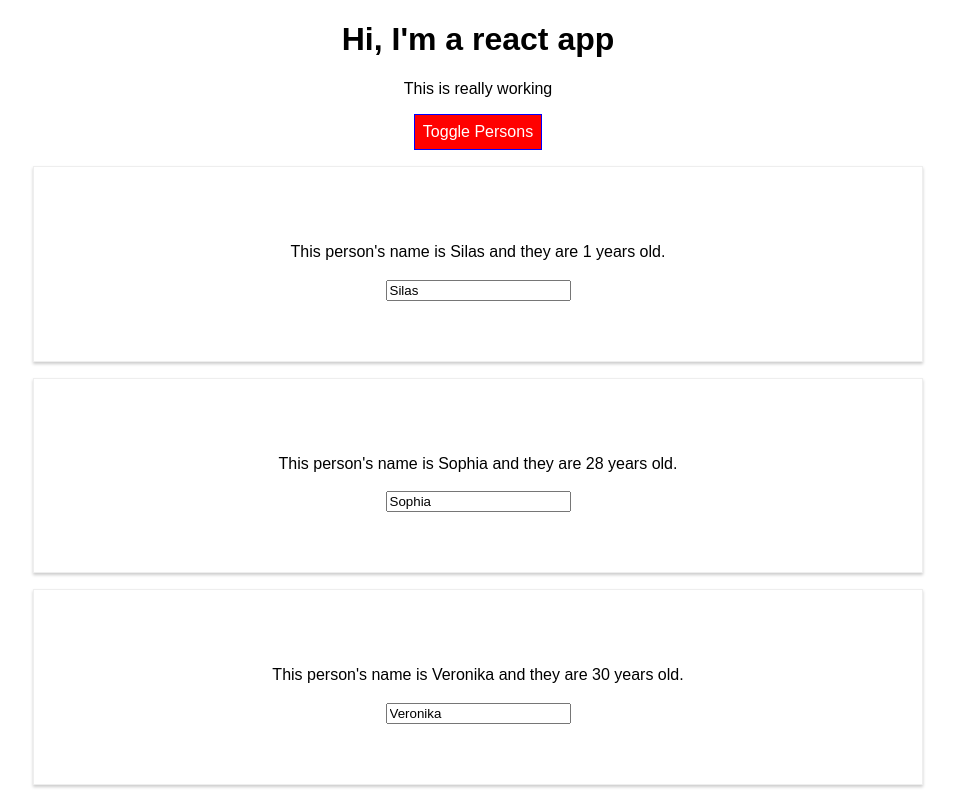
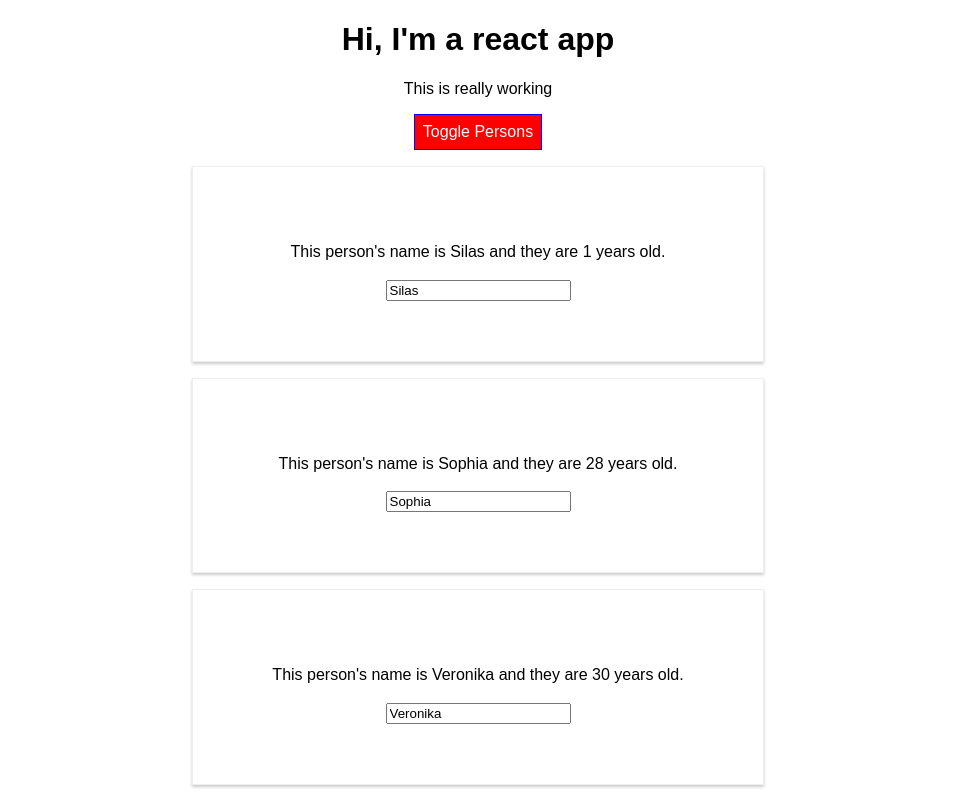
Before and after one commit to step818/React-State-and-Binding-Practice, a React (Create React App) app: page / in a window 1280 px wide. Both pictures are taken after a click on the button "Toggle Persons". Shown: the top 800 px of the page, without its empty margins (162-1117 px from the left). Built offline with nearby package versions, Linux system fonts and the light colour scheme.

Commit message:
made more components to slim down what functionality is for what

```diff
--- a/package.json
+++ b/package.json
@@ -3,6 +3,7 @@
   "version": "0.1.0",
   "private": true,
   "dependencies": {
+    "radium": "^0.25.2",
     "react": "^16.8.6",
     "react-dom": "^16.8.6",
     "react-scripts": "1.1.5"
--- a/src/App.css
+++ /dev/null
@@ -1,11 +0,0 @@
-.App {
-  text-align: center;
-}
-
-.red {
-  color: red;
-}
-
-.bold {
-  font-weight: bold;
-}
--- /dev/null
+++ b/src/components/Cockpit/Cockpit.css
@@ -0,0 +1,29 @@
+.red {
+    color: red;
+  }
+
+  .bold {
+    font-weight: bold;
+  }
+
+  .Cockpit button {
+    border: 5px solid blue;
+    padding: 16px;
+    background-color: green;
+    font: inherit;
+    color: white;
+  }
+
+  .Cockpit button:hover {
+    background-color: lightgreen;
+    color: black;
+  }
+
+  .Cockpit button.Red {
+    background-color: red;
+  }
+
+  .Cockpit button.Red:hover {
+    background-color: salmon;
+    color: purple;
+  }
--- /dev/null
+++ b/src/components/Cockpit/Cockpit.js
@@ -0,0 +1,50 @@
+import React from 'react';
+import './Cockpit.css';
+import Radium from 'radium';
+
+const cockpit = (props) => {
+
+    const buttonStyle = {
+        backgroundColor: 'green',
+        color: 'white',
+        font: 'inherit',
+        border: '1px solid blue',
+        padding: '8px',
+        cursor: 'pointer',
+        ':hover': {
+          backgroundColor: 'lightgreen',
+          color: 'black'
+        }
+      };
+
+
+
+    let classes = [];
+
+    if(props.showPersons) {
+        buttonStyle.backgroundColor = 'red'
+        buttonStyle[':hover'] = {
+        backgroundColor: 'salmon',
+        color: 'black'
+      }
+    }
+
+    if (props.persons.length <= 2) {
+      classes.push('red'); //classes = ['red']
+    }
+    if (props.persons.length <= 1) {
+      classes.push('bold'); //classes = ['red', 'bold']
+    }
+
+    return (
+        <div className="Cockpit">
+            <h1>Hi, I'm a react app</h1>
+            <p className={classes.join(' ')}>This is really working</p>
+            <button
+                style={buttonStyle}
+                onClick={props.tClicked}>Toggle Persons</button>
+        </div>
+    );
+};
+
+export default Radium(cockpit);
--- a/src/Person/Person.js
+++ b/src/components/Persons/Person/Person.js
@@ -1,9 +1,17 @@
 import React from 'react';
 import './Person.css';
+import Radium  from 'radium';
 
 const person = (props) => {
+
+    const aStyle = {
+        '@media (min-width: 500px)': {
+            width: '450px'
+        }
+    }
+
     return(
-        <div className="Person">
+        <div className="Person" style={aStyle}>
             <p onClick={props.dClick}>This person's name is {props.name} and they are {props.age} years old.</p>
             <h3>{props.children}</h3>
             <input type="text" onChange={props.changed} value={props.name}/>
@@ -11,4 +19,4 @@ const person = (props) => {
     );
 }
 
-export default person;
+export default Radium(person);
--- /dev/null
+++ b/src/components/Persons/Persons.js
@@ -0,0 +1,13 @@
+import React from 'react';
+import Person from './Person/Person';
+
+const persons = (props) => props.persons.map((person, index) => {
+        return <Person
+          dClick={() => props.dClick(index)}
+          name={person.name}
+          age={person.age}
+          key={person.id}
+          changed={(event) => props.changed(event, person.id)} />
+      });
+
+export default persons;
--- /dev/null
+++ b/src/containers/App.css
@@ -0,0 +1,3 @@
+.App {
+  text-align: center;
+}
--- a/src/App.js
+++ b/src/containers/App.js
@@ -1,6 +1,8 @@
 import React, { Component } from 'react';
 import './App.css';
-import Person from './Person/Person';
+import Persons from '../components/Persons/Persons';
+import Cockpit from '../components/Cockpit/Cockpit';
+import Radium, {StyleRoot} from 'radium';
 
 
 class App extends Component {
@@ -53,55 +55,41 @@ class App extends Component {
 
 
   render() {
-    const buttonStyle = {
-      backgroundColor: 'green',
-      color: 'white',
-      font: 'inherit',
-      border: '1px solid blue',
-      padding: '8px',
-      cursor: 'pointer'
-    };
+
 
     let persons = null;
 
     if (this.state.showPersons) {
       persons = (
-        <div>
-          {this.state.persons.map((person, index) => {
-            return <Person
-              dClick={() => this.deletePersonHandler(index)}
-              name={person.name}
-              age={person.age}
-              key={person.id}
-              changed={(event) => this.nameChangedHandler(event, person.id)} />
-          })}
-        </div>
+          <Persons
+            persons={this.state.persons}
+            dClick={this.deletePersonHandler}
+            changed={this.nameChangedHandler}/>
       );
 
-      buttonStyle.backgroundColor = 'red'
+      // buttonStyle.backgroundColor = 'red'
+      // buttonStyle[':hover'] = {
+      //   backgroundColor: 'salmon',
+      //   color: 'black'
+      //}
     }
 
-    let classes = [];
-    if (this.state.persons.length <= 2) {
-      classes.push('red'); //classes = ['red']
-    }
-    if (this.state.persons.length <= 1) {
-      classes.push('bold'); //classes = ['red', 'bold']
-    }
+
 
     return (
+      <StyleRoot>
       <div className="App">
-        <h1>Hi, I'm a react app</h1>
-        <p className={classes.join(' ')}>This is really working</p>
-        <button
-          style={buttonStyle}
-          onClick={this.togglePersonsHandler}>Toggle Persons</button>
+       <Cockpit
+        showPersons={this.state.showPersons}
+        persons={this.state.persons}
+        tClicked={this.togglePersonsHandler}/>
 
           {persons}
 
       </div>
+      </StyleRoot>
     );
   }
 }
 
-export default App;
+export default Radium(App);
--- a/src/index.js
+++ b/src/index.js
@@ -1,7 +1,7 @@
 import React from 'react';
 import ReactDOM from 'react-dom';
 import './index.css';
-import App from './App';
+import App from './containers/App';
 import registerServiceWorker from './registerServiceWorker';
 
 ReactDOM.render(<App />, document.getElementById('root'));
```
Also changed, not shown: src/Person/UserInput.js (deleted, +0 -12 lines), src/Person/UserOutput.js (deleted, +0 -12 lines), src/components/Persons/Person/Person.css (line endings or trailing spaces), 2 other files (tests, documents, lock files or other folders).
